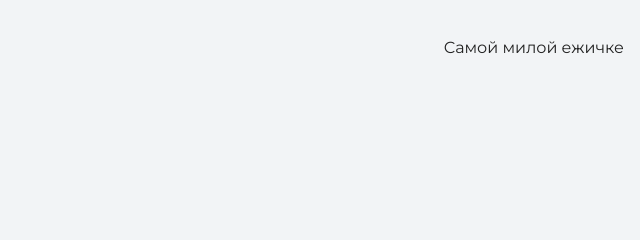
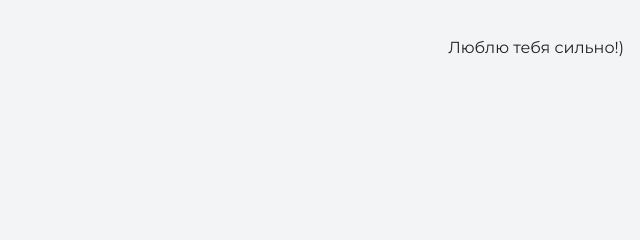
Before and after one commit to s1kth/my-site, a plain HTML site: page index.html in a window 1280 px wide. Shown: the top 240 px of the page, 640-1280 px from the left. Drawn offline with nearby package versions, Linux system fonts and the light colour scheme.

Commit message:
Изменение текста

```diff
--- a/index.html
+++ b/index.html
@@ -10,7 +10,7 @@
   <body>
     <header class="page-header">
       <div class="container">
-      Самой милой ежичке</div>
+      Люблю тебя сильно!) </div>
     </header>
 
     <section class="hero-image">
```
